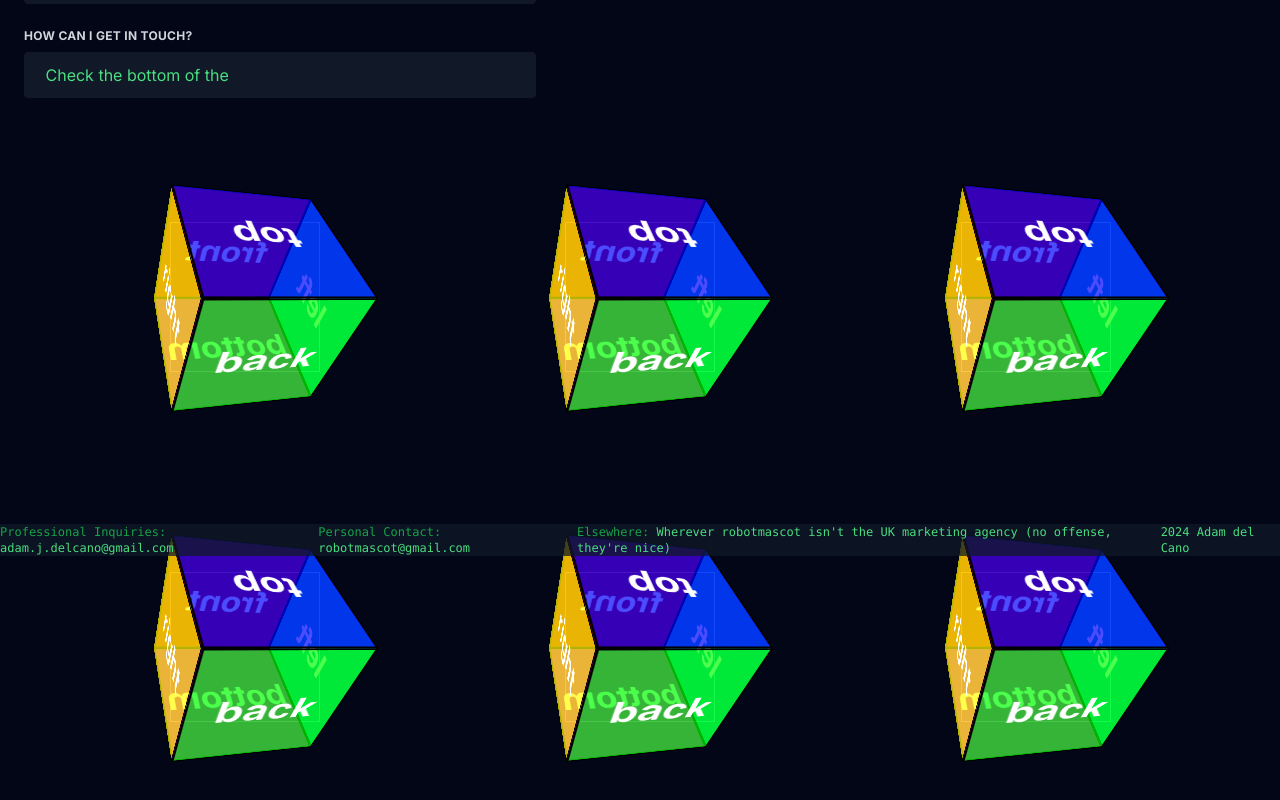
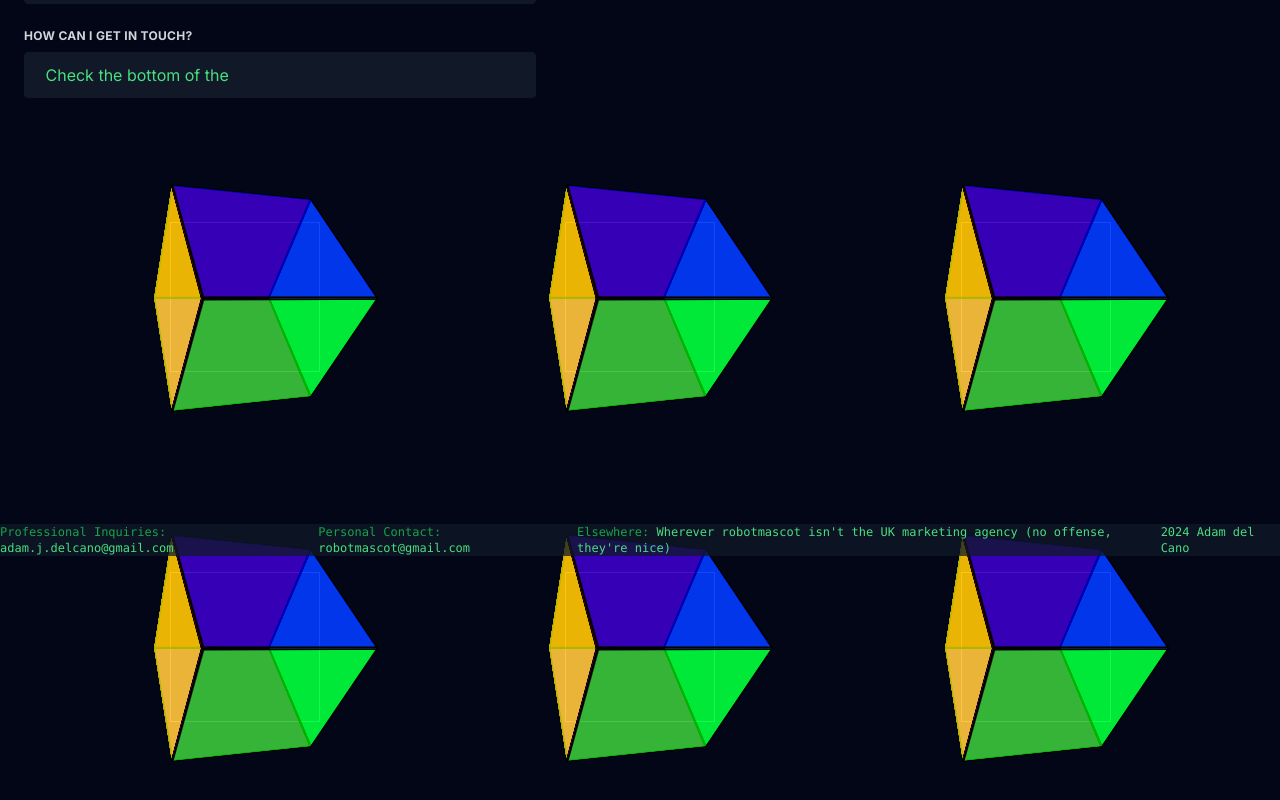
Before and after one commit to adamdelcano/adamdelcano.github.io, a Next.js app: page / in a window 1280 px wide. Shown: the part 244-1044 px from the top of the page. Built offline with nearby package versions, Linux system fonts and the light colour scheme.

Commit message:
Remove text label

```diff
--- a/src/app/page.tsx
+++ b/src/app/page.tsx
@@ -151,64 +151,64 @@ export default function Home() {
       <div className="flex flex-row w-full justify-evenly">
       <div className="scene">
         <div className="cube">
-          <div className="cube__face cube__face--front">front</div>
-          <div className="cube__face cube__face--back">back</div>
-          <div className="cube__face cube__face--right">right</div>
-          <div className="cube__face cube__face--left">left</div>
-          <div className="cube__face cube__face--top">top</div>
-          <div className="cube__face cube__face--bottom">bottom</div>
+          <div className="cube__face cube__face--front" />
+          <div className="cube__face cube__face--back"/>
+          <div className="cube__face cube__face--right"/>
+          <div className="cube__face cube__face--left"/>
+          <div className="cube__face cube__face--top"/>
+          <div className="cube__face cube__face--bottom"/>
         </div>
       </div>
       <div className="scene">
         <div className="cube">
-          <div className="cube__face cube__face--front">front</div>
-          <div className="cube__face cube__face--back">back</div>
-          <div className="cube__face cube__face--right">right</div>
-          <div className="cube__face cube__face--left">left</div>
-          <div className="cube__face cube__face--top">top</div>
-          <div className="cube__face cube__face--bottom">bottom</div>
+          <div className="cube__face cube__face--front"/>
+          <div className="cube__face cube__face--back"/>
+          <div className="cube__face cube__face--right"/>
+          <div className="cube__face cube__face--left"/>
+          <div className="cube__face cube__face--top"/>
+          <div className="cube__face cube__face--bottom"/>
         </div>
       </div>
       <div className="scene">
         <div className="cube">
-          <div className="cube__face cube__face--front">front</div>
-          <div className="cube__face cube__face--back">back</div>
-          <div className="cube__face cube__face--right">right</div>
-          <div className="cube__face cube__face--left">left</div>
-          <div className="cube__face cube__face--top">top</div>
-          <div className="cube__face cube__face--bottom">bottom</div>
+          <div className="cube__face cube__face--front"/>
+          <div className="cube__face cube__face--back"/>
+          <div className="cube__face cube__face--right"/>
+          <div className="cube__face cube__face--left"/>
+          <div className="cube__face cube__face--top"/>
+          <div className="cube__face cube__face--bottom"/>
         </div>
       </div>
       </div>
       <div className="flex flex-row w-full justify-evenly">
       <div className="scene">
         <div className="cube">
-          <div className="cube__face cube__face--front">front</div>
-          <div className="cube__face cube__face--back">back</div>
-          <div className="cube__face cube__face--right">right</div>
-          <div className="cube__face cube__face--left">left</div>
-          <div className="cube__face cube__face--top">top</div>
-          <div className="cube__face cube__face--bottom">bottom</div>
+          <div className="cube__face cube__face--front"/>
+          <div className="cube__face cube__face--back"/>
+          <div className="cube__face cube__face--right"/>
+          <div className="cube__face cube__face--left"/>
+          <div className="cube__face cube__face--top"/>
+          <div className="cube__face cube__face--bottom"/>
         </div>
       </div>
       <div className="scene">
         <div className="cube">
-          <div className="cube__face cube__face--front">front</div>
-          <div className="cube__face cube__face--back">back</div>
-          <div className="cube__face cube__face--right">right</div>
-          <div className="cube__face cube__face--left">left</div>
-          <div className="cube__face cube__face--top">top</div>
-          <div className="cube__face cube__face--bottom">bottom</div>
+          <div className="cube__face cube__face--front"/>
+          <div className="cube__face cube__face--back"/>
+          <div className="cube__face cube__face--right"/>
+          <div className="cube__face cube__face--left"/>
+          <div className="cube__face cube__face--top"/>
+          <div className="cube__face cube__face--bottom"/>
         </div>
       </div>
       <div className="scene">
         <div className="cube">
-          <div className="cube__face cube__face--front">front</div>
-          <div className="cube__face cube__face--back">back</div>
-          <div className="cube__face cube__face--right">right</div>
-          <div className="cube__face cube__face--left">left</div>
-          <div className="cube__face cube__face--top">top</div>
-          <div className="cube__face cube__face--bottom">bottom</div>
+          <div className="cube__face cube__face--front"/>
+          <div className="cube__face cube__face--back"/>
+          <div className="cube__face cube__face--right"/>
+          <div className="cube__face cube__face--left"/>
+          <div className="cube__face cube__face--top"/>
+          <div className="cube__face cube__face--bottom"/>
         </div>
       </div>
       </div>
```
